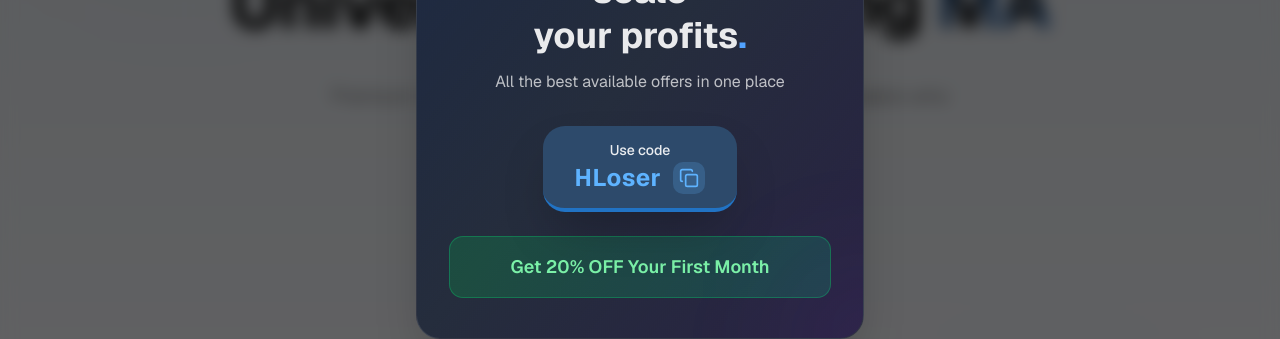
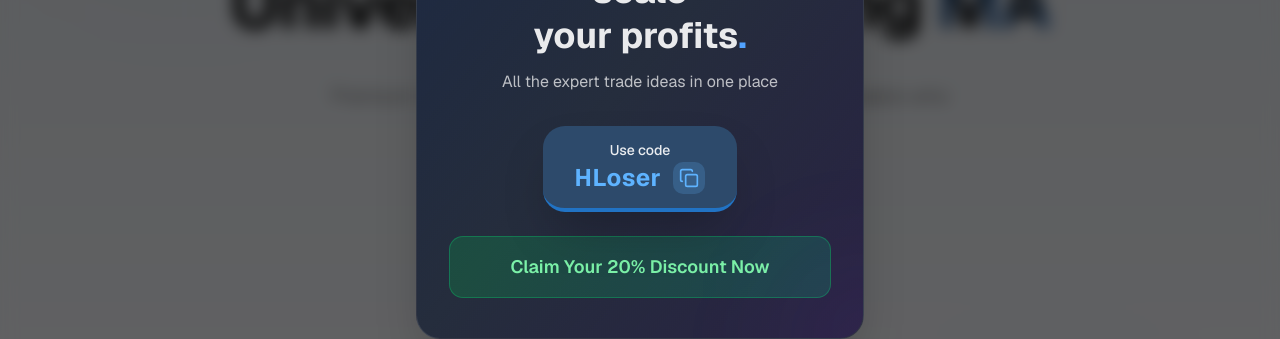
Before and after one commit to hloser77/University-of-Trading-MA, a Next.js app: page / in a window 1280 px wide. Shown: the part 336-675 px from the top of the page. Built offline with nearby package versions, Linux system fonts and the light colour scheme; grey boxes are pictures that could not be loaded.

Commit message:
Update promo-popup.tsx

```diff
--- a/components/promo-popup.tsx
+++ b/components/promo-popup.tsx
@@ -102,7 +102,7 @@ export default function PromoPopup() {
                   transition={{ delay: 0.4 }}
                   className="text-white/70 text-base mb-8"
                 >
-                  All the best available offers in one place
+                  All the expert trade ideas in one place
                 </motion.p>
 
                 {/* Promo Code Box */}
@@ -140,7 +140,7 @@ export default function PromoPopup() {
                   className="bg-gradient-to-r from-green-500/20 to-emerald-500/20 border border-green-400/30 rounded-xl px-6 py-4"
                 >
                   <p className="text-green-300 font-semibold text-lg">
-                    Get 20% OFF Your First Month
+                    Claim Your 20% Discount Now
                   </p>
                 </motion.div>
 
```
